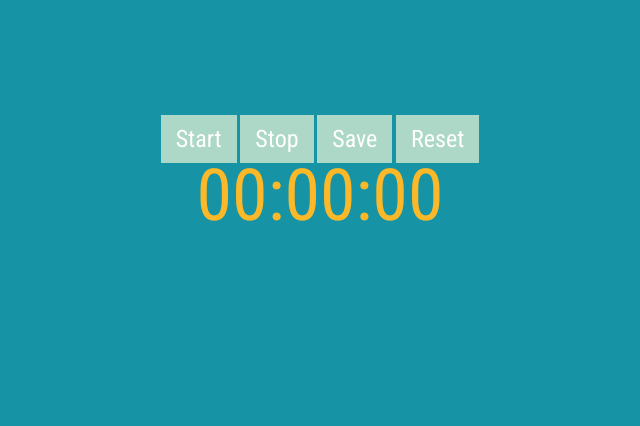
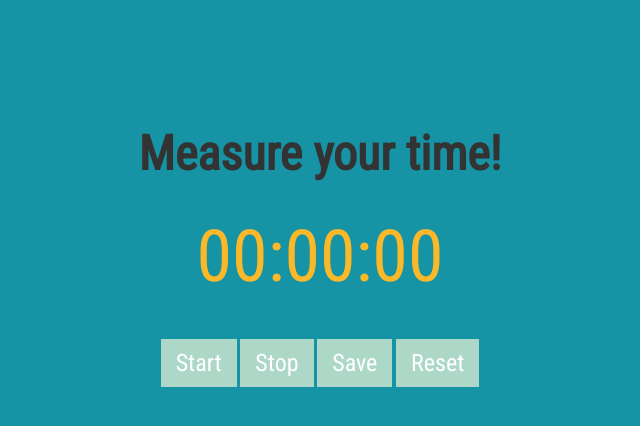
Before and after one commit to dkolo/JS_Stopwatch_App, a website: page index.html in a window 1280 px wide. Shown: the whole page, without its empty margins (320-960 px from the left). Drawn offline with Linux system fonts and the light colour scheme.

Commit message:
Add h1 text in index.html

```diff
--- a/index.html
+++ b/index.html
@@ -8,13 +8,15 @@
 </head>
 
 <body>
+        <h1>Measure your time!</h1>
+    <div class="stopwatch">
+    </div>
     <nav class="controls">
         <a href="#" class="button" id="start">Start</a>
         <a href="#" class="button" id="stop">Stop</a>
         <a href="#" class="button" id="save">Save</a>
         <a href="#" class="button" id="reset">Reset</a>
     </nav>
-    <div class="stopwatch"></div>
     <ul class="results" id="results"></ul>
     <script type="text/javascript" src="script-compiled.js"></script>
 </body>
```
